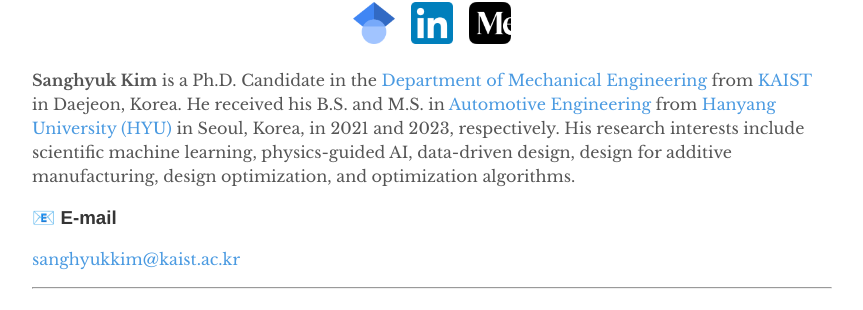
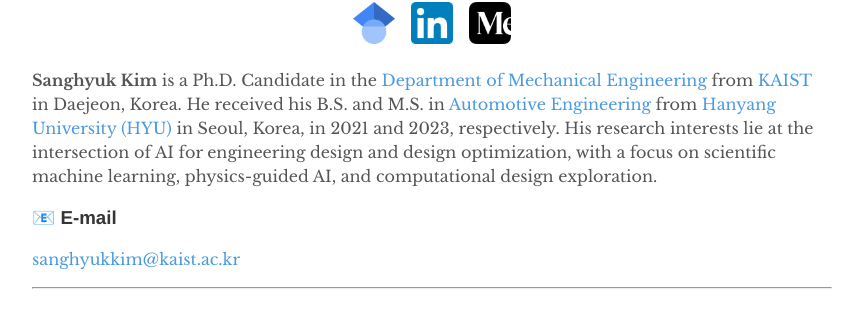
Before and after one commit to kim-sanghyuk/kim-sanghyuk.github.io, a Jekyll site: the page built from _pages/about.md, in a window 1280 px wide. Shown: the part 781-1091 px from the top of the page, without its empty margins (208-1071 px from the left). Built offline with Jekyll 4.4.1, drawn with Linux system fonts in a browser that asks for light colours.

Commit message:
Update research interests in about
Co-Authored-By: Claude Sonnet 5.5 <noreply@anthropic.com>

```diff
--- a/_pages/about.md
+++ b/_pages/about.md
@@ -22,7 +22,7 @@ published: true
   </a>
 </div>
 
-**Sanghyuk Kim** is a Ph.D. Candidate in the [Department of Mechanical Engineering](https://me.kaist.ac.kr/eng/main/main.html) from [KAIST](https://www.kaist.ac.kr/) in Daejeon, Korea. He received his B.S. and M.S. in [Automotive Engineering](https://ae.hanyang.ac.kr/) from [Hanyang University (HYU)](https://www.hanyang.ac.kr/) in Seoul, Korea, in 2021 and 2023, respectively. His research interests include scientific machine learning, physics-guided AI, data-driven design, design for additive manufacturing, design optimization, and optimization algorithms.
+**Sanghyuk Kim** is a Ph.D. Candidate in the [Department of Mechanical Engineering](https://me.kaist.ac.kr/eng/main/main.html) from [KAIST](https://www.kaist.ac.kr/) in Daejeon, Korea. He received his B.S. and M.S. in [Automotive Engineering](https://ae.hanyang.ac.kr/) from [Hanyang University (HYU)](https://www.hanyang.ac.kr/) in Seoul, Korea, in 2021 and 2023, respectively. His research interests lie at the intersection of AI for engineering design and design optimization, with a focus on scientific machine learning, physics-guided AI, and computational design exploration.
 
 ### 📧 E-mail
 
```
